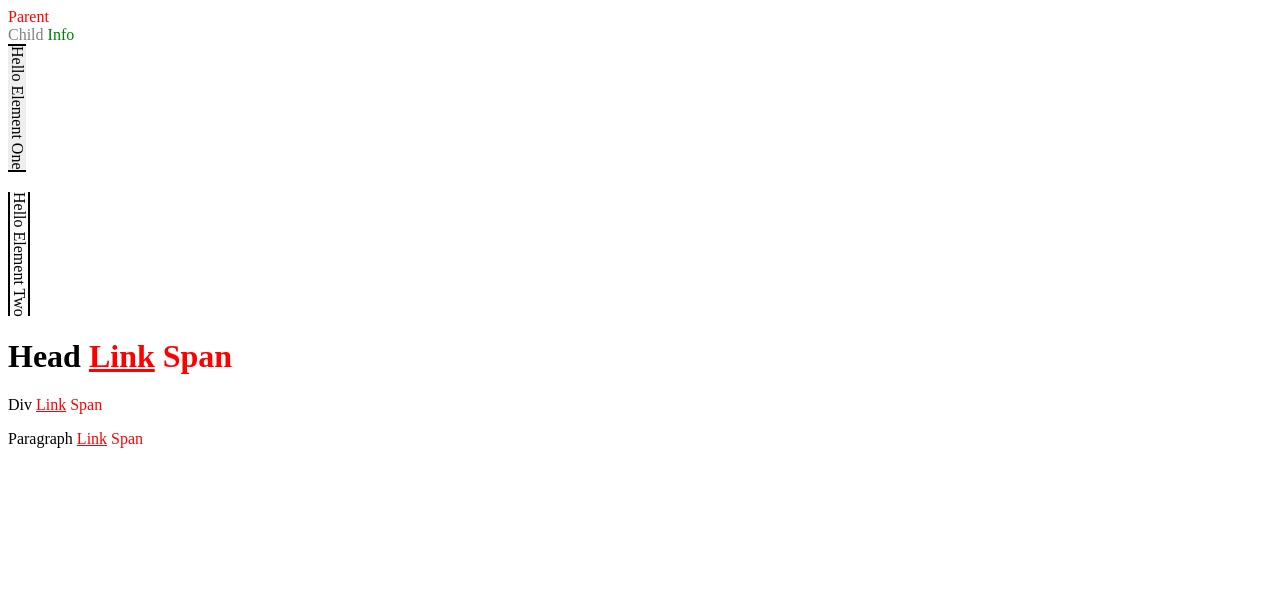
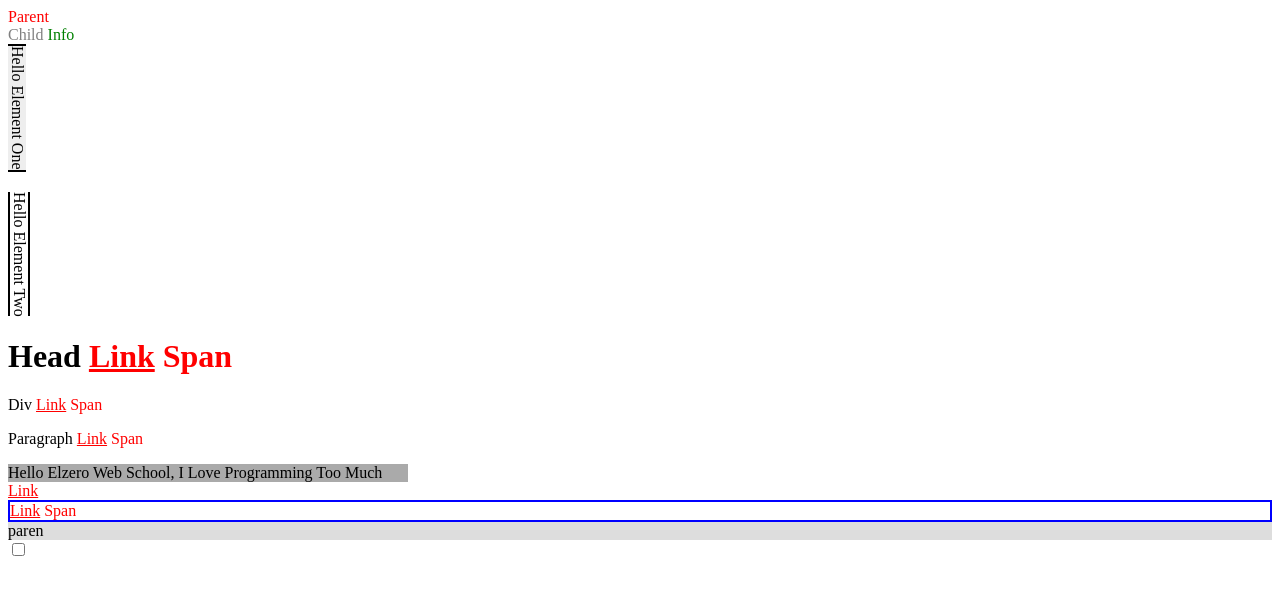
Before and after one commit to githubAnis1/Css_Basics, a plain HTML site: page index.html in a window 1280 px wide. Drawn offline with Linux system fonts and the light colour scheme.

Commit message:
Has() Pseudo Class

```diff
--- a/Css_new_Features/index.css
+++ b/Css_new_Features/index.css
@@ -59,3 +59,24 @@
     }
 
 /*__________________________4- CSS – Balanced Text With Text Wrap __________________________*/
+
+.el {
+    background-color: #aaa;
+    width: 400px;
+    text-wrap: balance;
+}
+
+/*__________________________5- CSS – Has() Pseudo Class __________________________*/
+
+/* .parent:has(a, span) {
+  border: 2px solid red;
+} */
+  .paren:has(a):has(span) {
+    border: 2px solid blue;
+  }
+  .row:has(:checked) {
+    border: 2px solid green;
+  }
+  .paren:has(+ form) {
+    background-color: #ddd;
+  }
--- a/index.html
+++ b/index.html
@@ -37,6 +37,7 @@
       <span>Info</span>
     </div>
   </div>
+
  <!--
   Border-Block
 -->
@@ -65,5 +66,30 @@
     </p>
   </div>
 
+<!--
+  Text-Wrap
+  Balance
+-->
+<div class="el">Hello Elzero Web School, I Love Programming Too Much</div>
+
+<!--
+  Element:has(<Condition>)
+  Pseudo Class
+-->
+<div class="paren">
+    <a href="#">Link</a>
+  </div>
+  <div class="paren">
+    <a href="#">Link</a>
+    <span>Span</span>
+  </div>
+  <div class="paren">paren</div>
+  <form action="">
+    <div class="row">
+      <div>
+        <input type="checkbox" name="Os" id="" />
+      </div>
+    </div>
+  </form>
 </body>
 </html>
```
